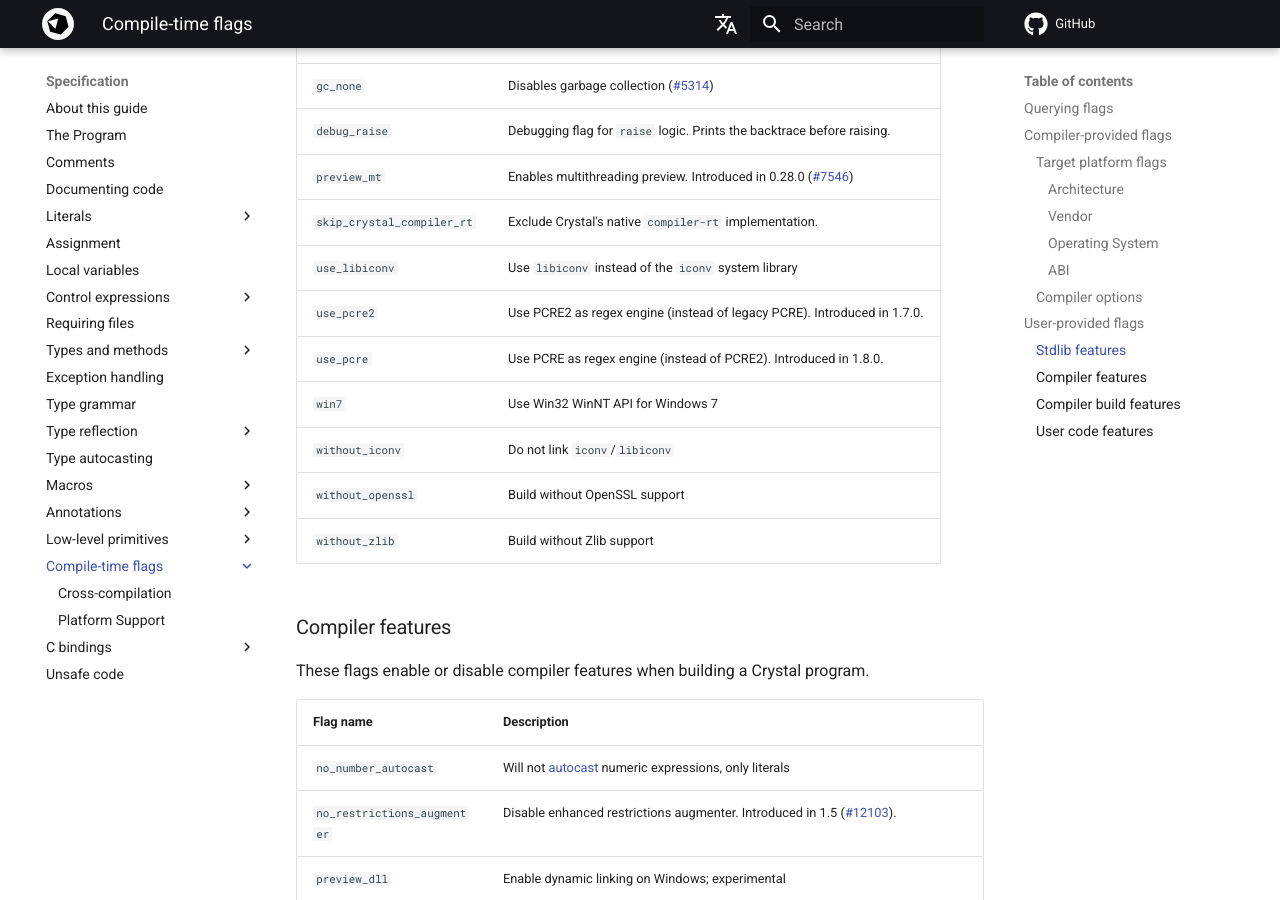
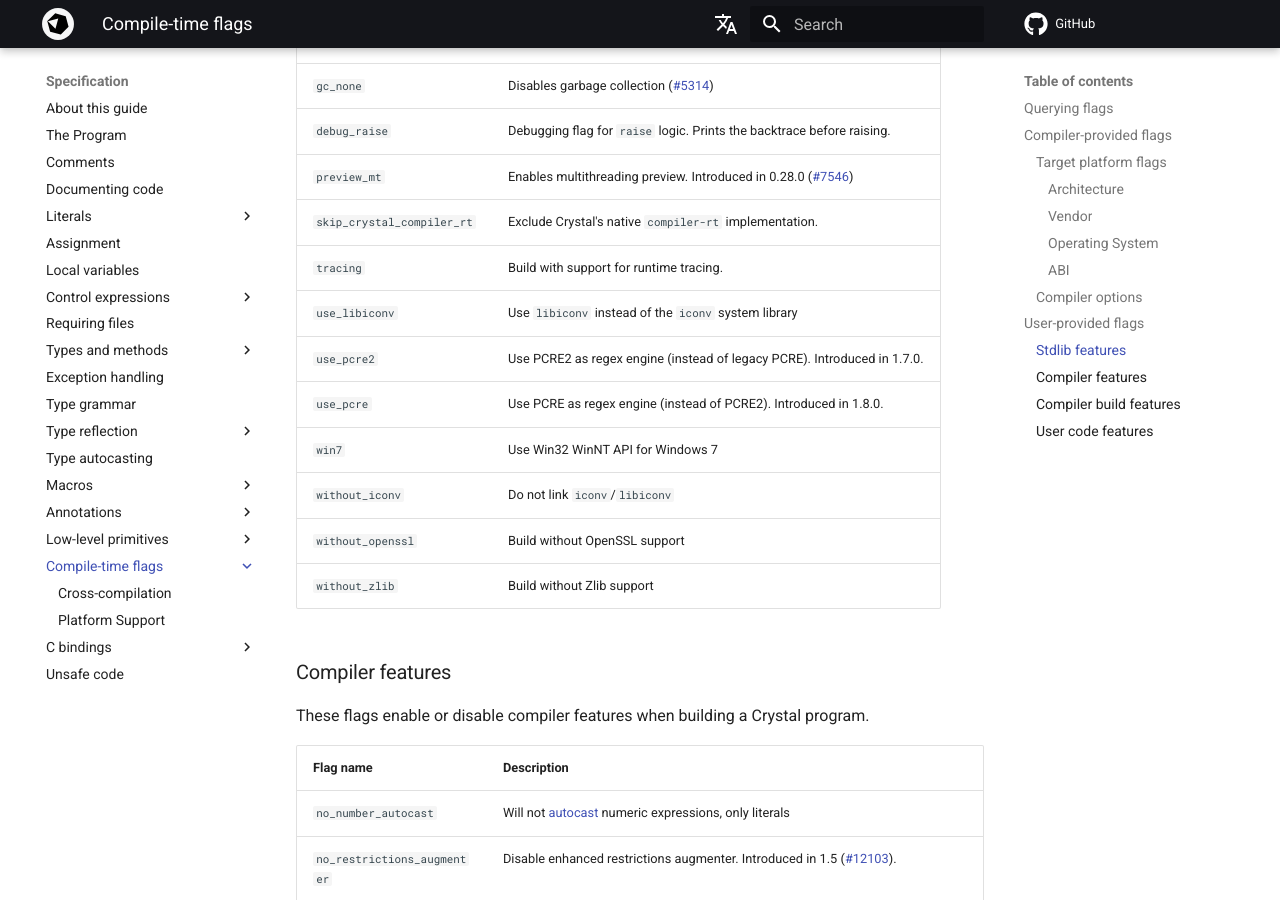
Before and after one commit to crystal-lang/crystal-book, an MkDocs documentation site: the page built from docs/syntax_and_semantics/compile_time_flags.md, in a window 1280 px wide and 900 px high, scrolled down 4047 px. Built offline with MkDocs 1.6.1 and Material for MkDocs 9.7.7, drawn with Linux system fonts in a browser that asks for light colours; nearby versions of some CDN libraries; library files that are not in the unit come from our copies; comment, search, counter and statistics services are not loaded; the version menu is left out.

Commit message:
Update compile_time_flags.md

```diff
--- a/docs/syntax_and_semantics/compile_time_flags.md
+++ b/docs/syntax_and_semantics/compile_time_flags.md
@@ -136,6 +136,7 @@ Crystal program.
 | `debug_raise` | Debugging flag for `raise` logic. Prints the backtrace before raising.
 | `preview_mt` | Enables multithreading preview. Introduced in 0.28.0 ([#7546](https://github.com/crystal-lang/crystal/pull/7546))
 | `skip_crystal_compiler_rt` | Exclude Crystal's native `compiler-rt` implementation.
+| `tracing` | Build with support for runtime tracing.
 | `use_libiconv` | Use `libiconv` instead of the `iconv` system library
 | `use_pcre2` | Use PCRE2 as regex engine (instead of legacy PCRE). Introduced in 1.7.0.
 | `use_pcre` | Use PCRE as regex engine (instead of PCRE2). Introduced in 1.8.0.
```
